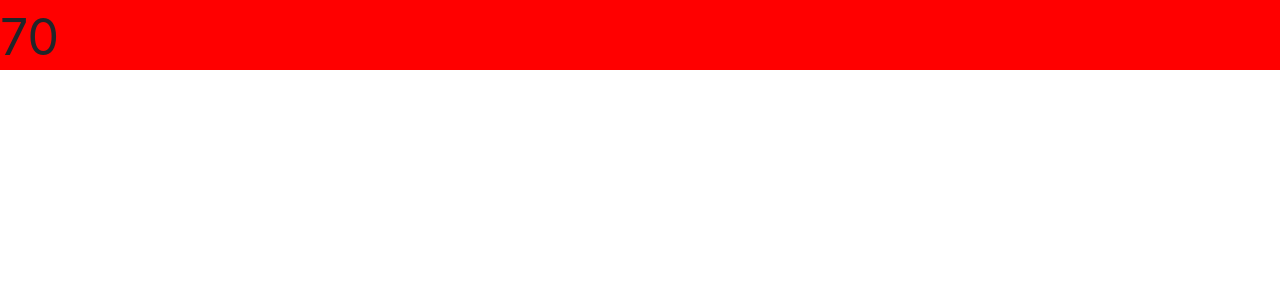
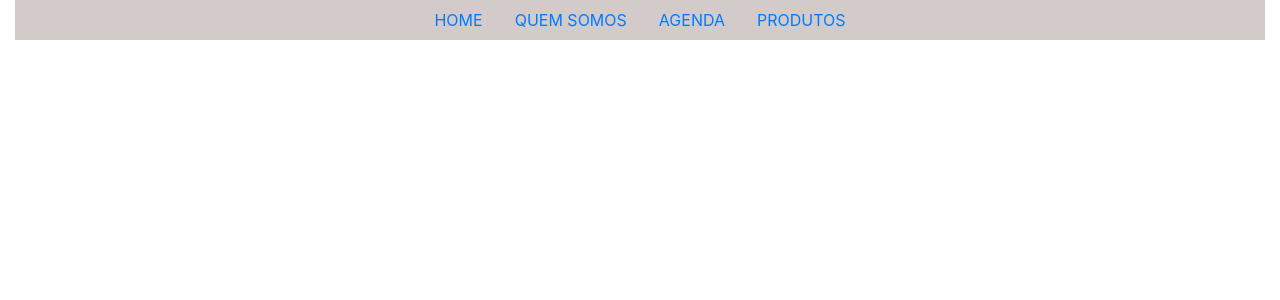
Before and after one commit to leoportogtr86/react-js, a React (Create React App) app: page / in a window 1280 px wide. Shown: the top 300 px of the page. Built offline with nearby package versions, Linux system fonts and the light colour scheme; no server answers.

Commit message:
criacao de um menu

```diff
--- a/package.json
+++ b/package.json
@@ -7,6 +7,7 @@
     "@testing-library/jest-dom": "^4.2.4",
     "@testing-library/react": "^9.5.0",
     "@testing-library/user-event": "^7.2.1",
+    "axios": "^0.20.0",
     "react": "^16.13.1",
     "react-dom": "^16.13.1",
     "react-scripts": "^2.1.8",
--- a/src/components/App.jsx
+++ b/src/components/App.jsx
@@ -1,36 +1,29 @@
-import React from "react";
-import Aleatorio from "./Aleatorio";
-
-
+import React, { useState } from "react";
+import Menu from "./Menu";
+import Axios from "axios";
 
 //poderiamos carregar a pagina e dar f5 para os numeros iremo mudando automaticamente
 //ou fazer isso via hooks
 
+export default props => {
+  const [msg, setMsg] = useState("");
 
-setInterval(() => {
+  Axios.get("http://localhost:3001/react").then(res => {
+    console.log(res.data);
 
-  window.location.reload()
-
-}, 3000);
-
-
-export default props => {
-
-
+    setMsg(res.data.msg)
+  });
 
   return (
     <div>
 
 
-        <Aleatorio
-
-            max = {100}
-            min = {50}
-
-        />
 
 
+      <Menu item1="HOME" item2="QUEM SOMOS" item3="AGENDA" item4="PRODUTOS" />
 
+
+      <h2 >{msg}</h2>
     </div>
   );
 };
--- /dev/null
+++ b/src/components/Menu.css
@@ -0,0 +1,10 @@
+* {
+    margin: 0;
+    padding: 0;
+}
+
+.bg-gray {
+    background-color: rgb(211, 202, 202);
+    width: 100%;
+    margin: 0;
+}
--- /dev/null
+++ b/src/components/Menu.jsx
@@ -0,0 +1,29 @@
+import React from "react";
+import './Menu.css'
+
+export default props => {
+  return (
+    <div>
+      <div className="container-fluid">
+        <div className="row">
+          <div className="col-12">
+            <nav className="nav justify-content-center bg-gray">
+              <a href="#" className="nav-link">
+                {props.item1}
+              </a>
+              <a href="#" className="nav-link">
+                {props.item2}
+              </a>
+              <a href="#" className="nav-link">
+                {props.item3}
+              </a>
+              <a href="#" className="nav-link">
+                {props.item4}
+              </a>
+            </nav>
+          </div>
+        </div>
+      </div>
+    </div>
+  );
+};
--- a/src/style.css
+++ b/src/style.css
@@ -0,0 +1,4 @@
+* {
+    margin: 0;
+    padding: 0;
+}
```
Also changed, not shown: src/components/Texto.jsx (added, +22 -0 lines), 1 other file (tests, documents, lock files or other folders).
